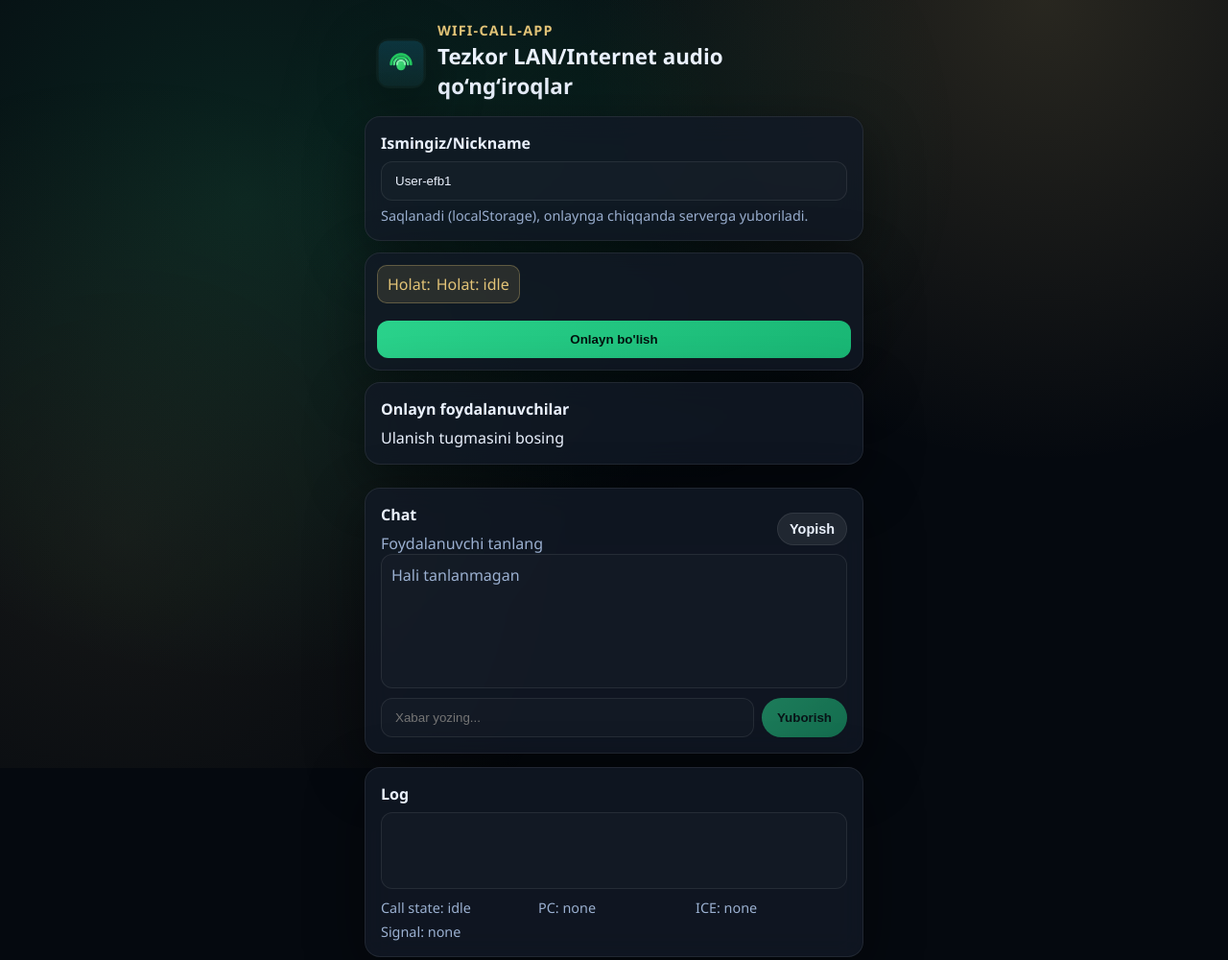
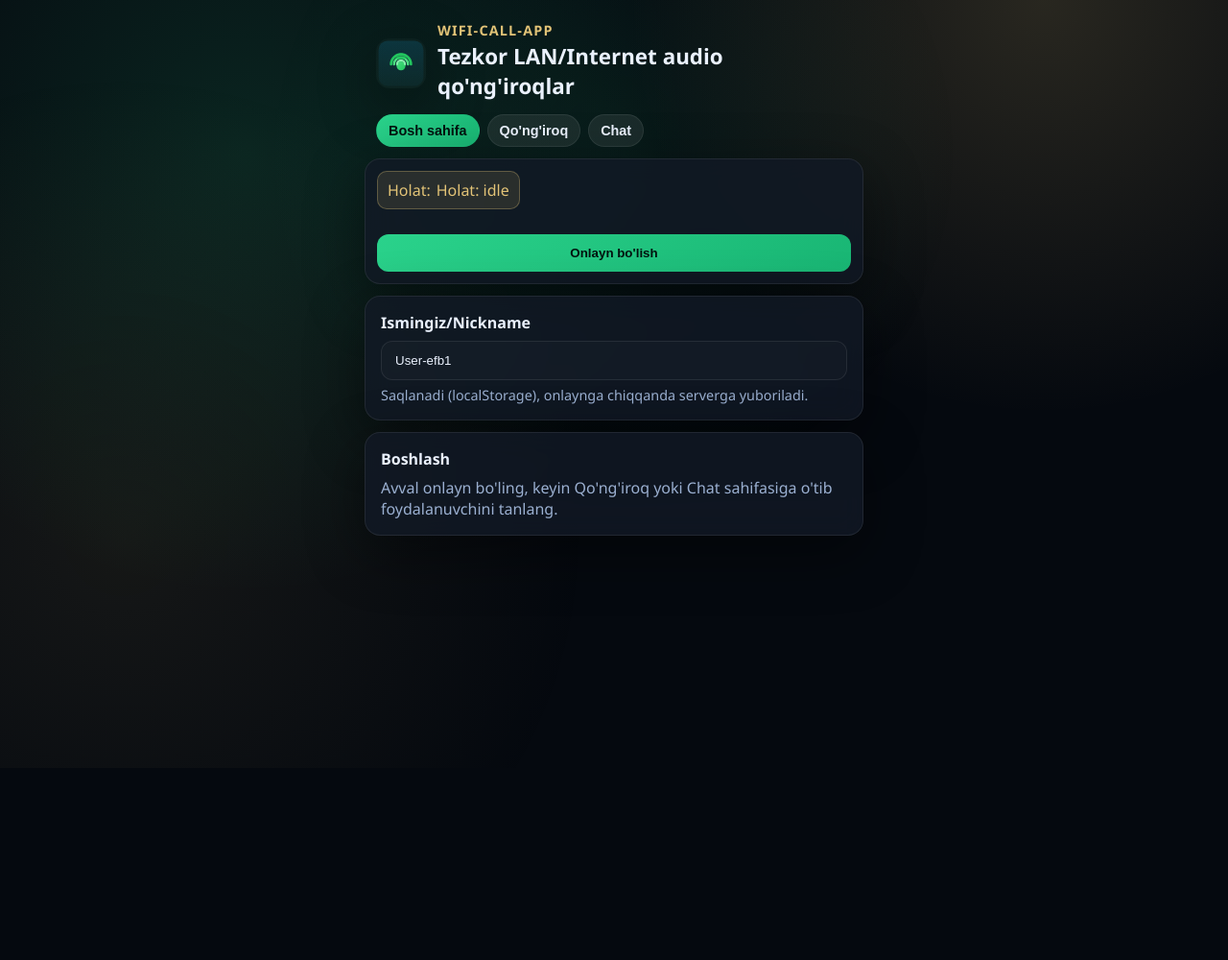
Before and after one commit to mbobobek/wifi-call-server, a website: page client/index.html in a window 1280 px wide. Shown: the whole page at 96% size. After the commit the page ends 800 px from the top, so only its background shows below. Drawn offline with Linux system fonts and the light colour scheme.

Commit message:
feat: add multi-route UI

```diff
--- a/client/app.js
+++ b/client/app.js
@@ -4,7 +4,8 @@ const connectBtn = document.getElementById('connect');
 const muteBtn = document.getElementById('mute');
 const hangupBtn = document.getElementById('hangup');
 const backBtn = document.getElementById('back');
-const onlineEl = document.getElementById('online');
+const onlineCallEl = document.getElementById('online-call');
+const onlineChatEl = document.getElementById('online-chat');
 const logEl = document.getElementById('log');
 const statusEl = document.getElementById('status');
 const ringEl = document.getElementById('ring');
@@ -17,6 +18,12 @@ const debugState = document.getElementById('debug-state');
 const debugPC = document.getElementById('debug-pc');
 const debugICE = document.getElementById('debug-ice');
 const debugSignal = document.getElementById('debug-signal');
+const routeEls = {
+  home: document.getElementById('route-home'),
+  call: document.getElementById('route-call'),
+  chat: document.getElementById('route-chat')
+};
+const routeButtons = document.querySelectorAll('[data-route-btn]');
 const chatPeerLabel = document.getElementById('chat-peer-label');
 const chatMessagesEl = document.getElementById('chat-messages');
 const chatInput = document.getElementById('chat-input');
@@ -58,6 +65,7 @@ let callStart = null;
 let chatPeer = null; // { id, name }
 const chatHistory = new Map(); // id -> messages
 let onlinePeers = new Map();
+let currentRoute = 'home';
 
 let displayName = window.DISPLAY_NAME || localStorage.getItem('displayName') || `User-${Math.random().toString(16).slice(2, 6)}`;
 nameInput.value = displayName;
@@ -76,6 +84,22 @@ const showScreen = (name) => {
   Object.entries(screens).forEach(([key, el]) => {
     if (!el) return;
     el.classList.toggle('active', key === name);
+  });
+};
+
+const setRoute = (route) => {
+  if (!routeEls[route]) return;
+  currentRoute = route;
+  Object.entries(routeEls).forEach(([key, el]) => {
+    if (!el) return;
+    el.classList.toggle('active', key === route);
+  });
+  routeButtons.forEach((btn) => {
+    if (btn.dataset.routeBtn === route) {
+      btn.classList.add('active');
+    } else {
+      btn.classList.remove('active');
+    }
   });
 };
 
@@ -199,6 +223,7 @@ function addChatMessage(peerId, payload) {
 }
 
 function openChat(peer) {
+  setRoute('chat');
   setChatPeer(peer);
   chatInput.focus();
 }
@@ -231,6 +256,9 @@ chatInput?.addEventListener('keydown', (e) => {
     e.preventDefault();
     sendChat();
   }
+});
+routeButtons.forEach((btn) => {
+  btn.onclick = () => setRoute(btn.dataset.routeBtn);
 });
 
 nameInput.onchange = () => {
@@ -301,12 +329,12 @@ function connectWS() {
 }
 
 // Online list
-function renderOnline(peers) {
-  onlinePeers = new Map(peers.map((p) => [p.id, p]));
-  onlineEl.innerHTML = '';
+function renderOnlineList(container, peers, mode) {
+  if (!container) return;
+  container.innerHTML = '';
   const others = peers.filter((p) => p.id !== selfId);
   if (!others.length) {
-    onlineEl.textContent = 'Hozircha hech kim onlayn emas';
+    container.textContent = 'Hozircha hech kim onlayn emas';
     return;
   }
   others.forEach((peer) => {
@@ -317,20 +345,28 @@ function renderOnline(peers) {
     nameEl.textContent = peer.name || peer.id;
     const actions = document.createElement('div');
     actions.className = 'online-actions';
-    const callBtn = document.createElement('button');
-    callBtn.className = 'primary pill small';
-    callBtn.textContent = 'Qo\'ng\'iroq';
-    callBtn.onclick = () => initiateCall(peer);
+    if (mode === 'call') {
+      const callBtn = document.createElement('button');
+      callBtn.className = 'primary pill small';
+      callBtn.textContent = 'Qo\'ng\'iroq';
+      callBtn.onclick = () => initiateCall(peer);
+      actions.appendChild(callBtn);
+    }
     const chatBtn = document.createElement('button');
-    chatBtn.className = 'ghost pill small';
+    chatBtn.className = mode === 'call' ? 'ghost pill small' : 'primary pill small';
     chatBtn.textContent = 'Chat';
     chatBtn.onclick = () => openChat({ id: peer.id, name: peer.name || peer.id });
-    actions.appendChild(callBtn);
     actions.appendChild(chatBtn);
     item.appendChild(nameEl);
     item.appendChild(actions);
-    onlineEl.appendChild(item);
+    container.appendChild(item);
   });
+}
+
+function renderOnline(peers) {
+  onlinePeers = new Map(peers.map((p) => [p.id, p]));
+  renderOnlineList(onlineCallEl, peers, 'call');
+  renderOnlineList(onlineChatEl, peers, 'chat');
   if (chatPeer) setChatPeer(chatPeer);
 }
 
@@ -351,6 +387,7 @@ function handleIncomingMessage(msg) {
 
 // Call flows
 function initiateCall(peer) {
+  setRoute('call');
   if (!ws || ws.readyState !== WebSocket.OPEN) return log("Avval onlayn bo'lish");
   if (callState !== CallState.IDLE) return log('Hozircha band');
   currentPeer = { id: peer.id, name: peer.name || peer.id };
@@ -361,6 +398,7 @@ function initiateCall(peer) {
 }
 
 function handleIncomingCall(msg) {
+  setRoute('call');
   if (callState !== CallState.IDLE) {
     ws?.send(JSON.stringify({ type: 'busy', target: msg.from }));
     return;
@@ -557,6 +595,7 @@ function updatePeerLabels() {
 }
 
 // Init UI
+setRoute('home');
 setChatPeer(null);
 setState(CallState.IDLE);
 updateDebug();
--- a/client/index.html
+++ b/client/index.html
@@ -14,44 +14,47 @@
         <img src="logo-wca.svg" alt="WCA" class="logo">
         <div>
           <p class="eyebrow">WiFi-Call-App</p>
-          <h1>Tezkor LAN/Internet audio qo‘ng‘iroqlar</h1>
+          <h1>Tezkor LAN/Internet audio qo'ng'iroqlar</h1>
         </div>
+      </div>
+      <div class="top-nav">
+        <button class="ghost pill small active" data-route-btn="home">Bosh sahifa</button>
+        <button class="ghost pill small" data-route-btn="call">Qo'ng'iroq</button>
+        <button class="ghost pill small" data-route-btn="chat">Chat</button>
       </div>
     </header>
 
-    <!-- Home Screen -->
-    <section class="screen active" id="screen-home">
+    <section class="card glass compact status-card">
+      <div class="status-chip">Holat: <span id="status">tayyor emas</span></div>
+      <div class="ringing" id="ring"></div>
+      <button id="connect" class="primary full">Onlayn bo'lish</button>
+    </section>
+
+    <!-- Home Route -->
+    <section class="route active" id="route-home">
       <div class="card glass">
         <label for="name">Ismingiz/Nickname</label>
         <input id="name" type="text" placeholder="Masalan: Ali" autocomplete="off">
         <p class="hint">Saqlanadi (localStorage), onlaynga chiqqanda serverga yuboriladi.</p>
       </div>
+      <div class="card glass">
+        <div class="section-title">Boshlash</div>
+        <p class="lede">Avval onlayn bo'ling, keyin Qo'ng'iroq yoki Chat sahifasiga o'tib foydalanuvchini tanlang.</p>
+      </div>
+    </section>
 
-      <div class="card glass compact">
-        <div class="status-chip">Holat: <span id="status">tayyor emas</span></div>
-        <div class="ringing" id="ring"></div>
-        <button id="connect" class="primary full">Onlayn bo'lish</button>
+    <!-- Call Route -->
+    <section class="route" id="route-call">
+      <div class="card glass">
+        <div class="section-title">Onlayn foydalanuvchilar (Qo'ng'iroq)</div>
+        <div id="online-call" class="online-list">Ulanish tugmasini bosing</div>
       </div>
 
-      <div class="card glass">
-        <div class="section-title">Onlayn foydalanuvchilar</div>
-        <div id="online" class="online-list">Ulanish tugmasini bosing</div>
+      <section class="screen active" id="screen-home">
+        <div class="card glass center">
+          <div class="call-title">Qo'ng'iroq uchun foydalanuvchini tanlang</div>
+          <div class="muted">Onlayn ro'yxatdan foydalanuvchini tanlab Qo'ng'iroq bosing</div>
         </div>
-
-      <section class="card glass chat" id="chat-panel">
-        <div class="chat-header">
-          <div>
-            <div class="section-title">Chat</div>
-            <div class="muted" id="chat-peer-label">Foydalanuvchi tanlang</div>
-          </div>
-          <button id="chat-close" class="ghost pill small">Yopish</button>
-        </div>
-        <div id="chat-messages" class="chat-messages muted">Hali tanlanmagan</div>
-        <div class="chat-input-row">
-          <input id="chat-input" type="text" placeholder="Xabar yozing..." autocomplete="off" disabled>
-          <button id="chat-send" class="primary pill" disabled>Yuborish</button>
-        </div>
-      </section>
       </section>
 
       <!-- Outgoing Call Screen -->
@@ -71,11 +74,11 @@
           <div class="waveform">
             <span></span><span></span><span></span><span></span>
           </div>
-        <div class="call-title">Kirish qo‘ng‘irog‘i</div>
+          <div class="call-title">Kirish qo'ng'irog'i</div>
           <div class="call-name" id="incoming-name"></div>
         </div>
         <div class="floating-actions">
-        <button id="incoming-decline" class="round danger">✕</button>
+          <button id="incoming-decline" class="round danger">×</button>
           <button id="incoming-accept" class="round primary">✓</button>
         </div>
       </section>
@@ -106,6 +109,30 @@
           <div>Signal: <span id="debug-signal">none</span></div>
         </div>
       </section>
+    </section>
+
+    <!-- Chat Route -->
+    <section class="route" id="route-chat">
+      <div class="card glass">
+        <div class="section-title">Onlayn foydalanuvchilar (Chat)</div>
+        <div id="online-chat" class="online-list">Ulanish tugmasini bosing</div>
+      </div>
+
+      <section class="card glass chat" id="chat-panel">
+        <div class="chat-header">
+          <div>
+            <div class="section-title">Chat</div>
+            <div class="muted" id="chat-peer-label">Foydalanuvchi tanlang</div>
+          </div>
+          <button id="chat-close" class="ghost pill small">Yopish</button>
+        </div>
+        <div id="chat-messages" class="chat-messages muted">Hali tanlanmagan</div>
+        <div class="chat-input-row">
+          <input id="chat-input" type="text" placeholder="Xabar yozing..." autocomplete="off" disabled>
+          <button id="chat-send" class="primary pill" disabled>Yuborish</button>
+        </div>
+      </section>
+    </section>
 
     <audio id="remote" autoplay></audio>
   </main>
--- a/client/style.css
+++ b/client/style.css
@@ -40,7 +40,13 @@ body {
 .eyebrow { margin: 0; color: var(--gold); letter-spacing: 0.08em; font-weight: 700; text-transform: uppercase; font-size: 0.9rem; }
 h1 { margin: 2px 0 4px; font-size: 1.4rem; }
 .lede { margin: 0; color: var(--muted); }
+.top-nav { display: flex; gap: 8px; flex-wrap: wrap; margin-top: 10px; }
+.top-nav button.active { background: linear-gradient(135deg, var(--emerald), var(--emerald-strong)); color: #03130f; border-color: transparent; }
 .hidden { display: none !important; }
+.route { display: none; flex-direction: column; gap: 12px; }
+.route.active { display: flex; }
+.status-card { margin: 0 0 12px; }
+.status-card button { margin-top: 8px; }
 .screen { display: none; flex-direction: column; gap: 12px; min-height: 80vh; }
 .screen.active { display: flex; }
 .glass {
```
Lines whose indentation alone changed are shown as unchanged.
